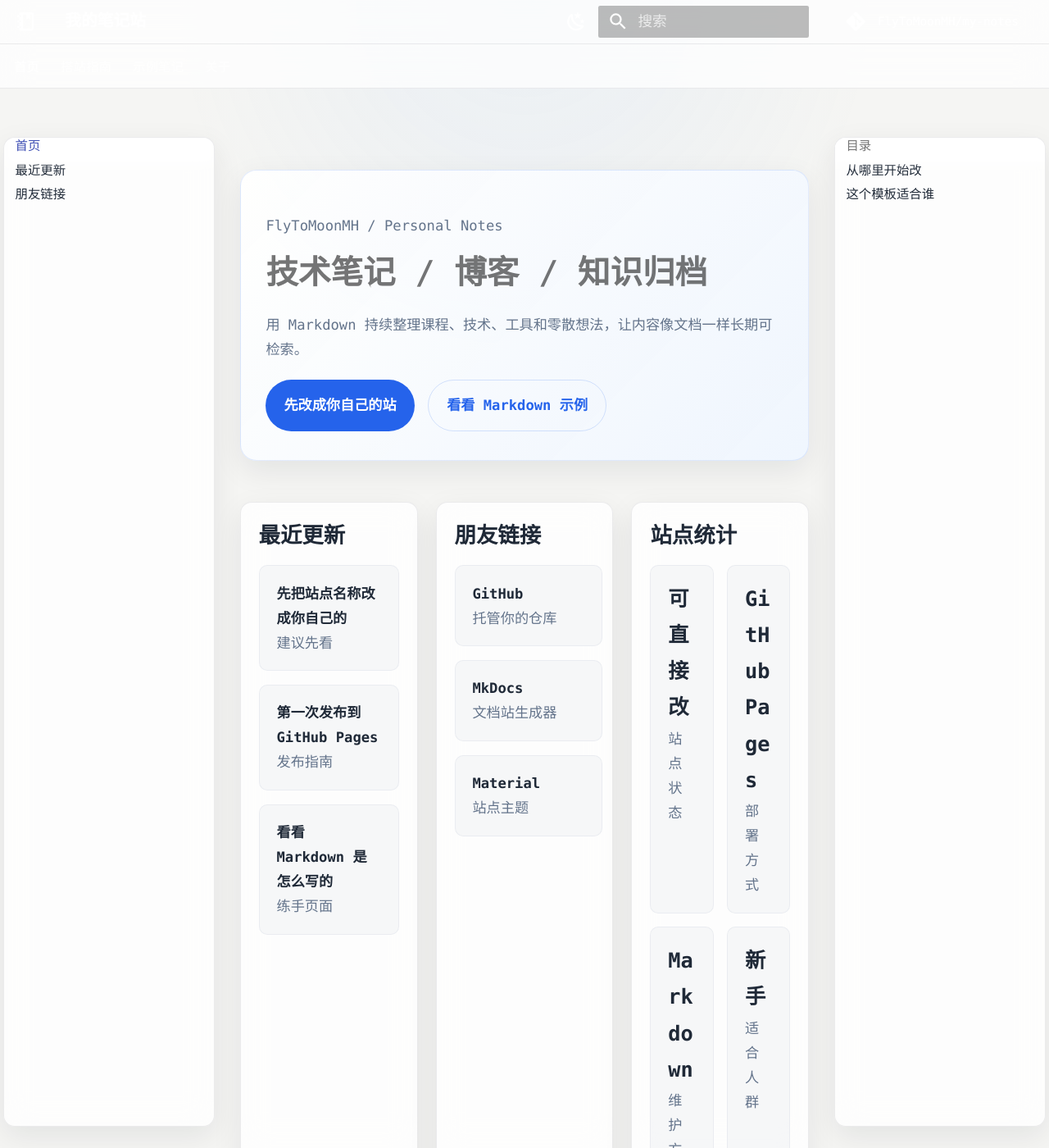
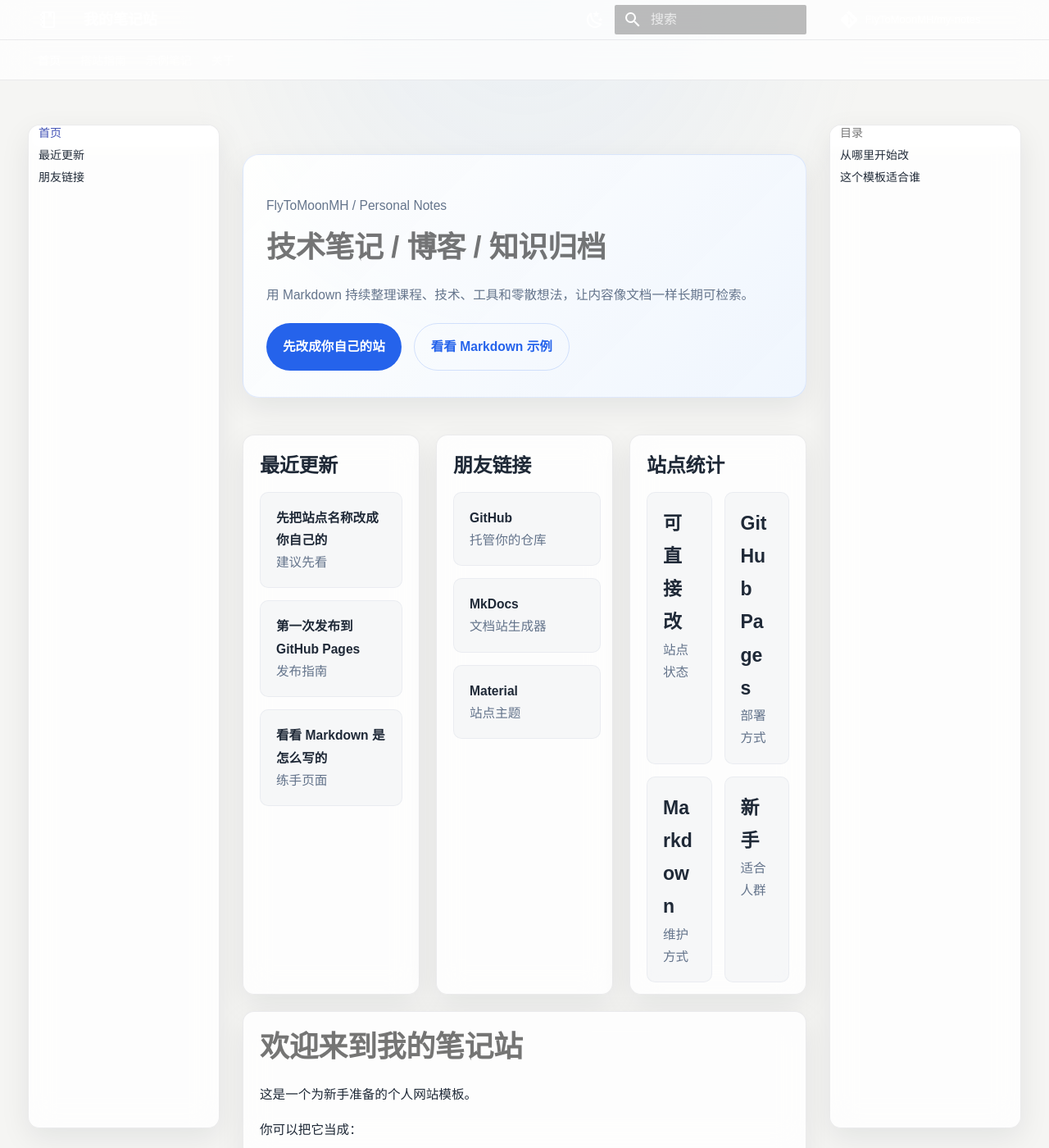
Before and after one commit to FlyToMoonMH/my-notes, an MkDocs documentation site: the page built from docs/index.md, in a window 1280 px wide and 1400 px high. Shown: the whole window at 82% size. Built offline with MkDocs 1.6.1 and Material for MkDocs 9.7.7, drawn with Linux system fonts in a browser that asks for light colours; comment, search, counter and statistics services are not loaded; a style sheet for code colours, icons or effects is not loaded.

Commit message:
change css

```diff
--- a/docs/assets/stylesheets/custom.css
+++ b/docs/assets/stylesheets/custom.css
@@ -1,3 +1,4 @@
+
 :root {
   --site-bg: #f5f5f3;
   --site-panel: rgba(255, 255, 255, 0.82);
@@ -11,10 +12,8 @@
   --site-radius-md: 14px;
   --site-radius-sm: 10px;
   --site-gap: 1rem;
-  --font-cn: "LXGW WenKai Screen", "LXGW WenKai", "Kaiti SC", "STKaiti", "Songti SC", "Noto Serif SC", serif;
-  --font-mono: "JetBrains Mono", "SFMono-Regular", "Menlo", "Monaco", "Consolas", "Liberation Mono", monospace;
-  --md-text-font: var(--font-mono), var(--font-cn);
-  --md-code-font: var(--font-mono);
+  --md-text-font: "LXGW WenKai Screen", "Noto Sans SC", "JetBrains Mono", sans-serif;
+  --md-code-font: "JetBrains Mono", "Noto Serif SC", monospace;
 }
 
 [data-md-color-scheme="slate"] {
@@ -40,54 +39,16 @@ input {
   line-height: 1.75;
 }
 
-@media screen and (min-width: 960px) {
-  html {
-    font-size: 137.5%;
-  }
-}
-
-@media screen and (min-width: 100em) {
-  html {
-    font-size: 137.5%;
-  }
-}
-
-@media screen and (min-width: 125em) {
-  html {
-    font-size: 137.5%;
-  }
-}
-
-.md-typeset h1,
-.md-typeset h2,
-.md-typeset h3,
-.md-typeset h4 {
-  letter-spacing: 0;
-}
-
-.md-typeset h1,
-.md-typeset h2 {
-  font-weight: 600;
-}
-
-.md-typeset h3 {
-  font-weight: 500;
-}
-
-.md-typeset code:not(pre code) {
-  font-size: inherit;
-}
-
 .md-typeset h1 {
   font-size: 1.8rem;
-  font-weight: 600;
+  font-weight: 700;
   line-height: 1.3;
   margin-bottom: 1rem;
 }
 
 .md-typeset h2 {
   font-size: 1.2rem;
-  font-weight: 600;
+  font-weight: 700;
   margin-top: 0;
 }
 
--- a/overrides/main.html
+++ /dev/null
@@ -1,9 +0,0 @@
-{% extends "base.html" %}
-
-{% block fonts %}
-  <link rel="preconnect" href="https://cdn.jsdelivr.net" crossorigin>
-  <link rel="stylesheet" href="https://cdn.jsdelivr.net/npm/@fontsource/jetbrains-mono/300.css">
-  <link rel="stylesheet" href="https://cdn.jsdelivr.net/npm/@fontsource/jetbrains-mono/400.css">
-  <link rel="stylesheet" href="https://cdn.jsdelivr.net/npm/@fontsource/jetbrains-mono/700.css">
-  <link rel="stylesheet" href="https://cdn.jsdelivr.net/npm/lxgw-wenkai-screen-webfont/lxgwwenkaiscreen.css">
-{% endblock %}
```
